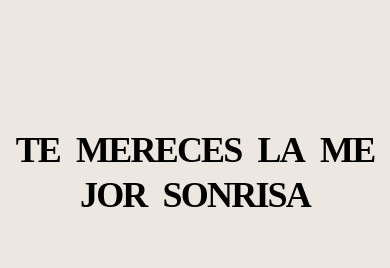
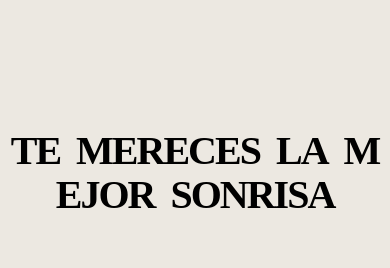
Before and after one commit to dfloresdaniel77-gif/dental-valez-demo, a Next.js app: page / in a window 390 px wide. Shown: the part 3160-3428 px from the top of the page. Built offline with nearby package versions, Linux system fonts and the light colour scheme.

Commit message:
Fix: absolute resolution for mobile text alignment and final stability polish

```diff
--- a/src/components/ui/text-scroll-animation.tsx
+++ b/src/components/ui/text-scroll-animation.tsx
@@ -87,8 +87,8 @@ export const AnimatedTextScroll = ({
       )}
     >
       <div
-        className="w-full max-w-6xl text-center text-4xl md:text-5xl lg:text-7xl font-bold uppercase tracking-tighter text-black leading-tight"
-        style={{ perspective: "500px" }}
+        className="w-full max-w-5xl text-center text-[2.5rem] leading-[1.1] md:text-5xl lg:text-7xl font-bold uppercase tracking-tighter text-black"
+        style={{ perspective: "1000px" }}
       >
         {characters.map((char, index) => (
           <CharacterV1
```
